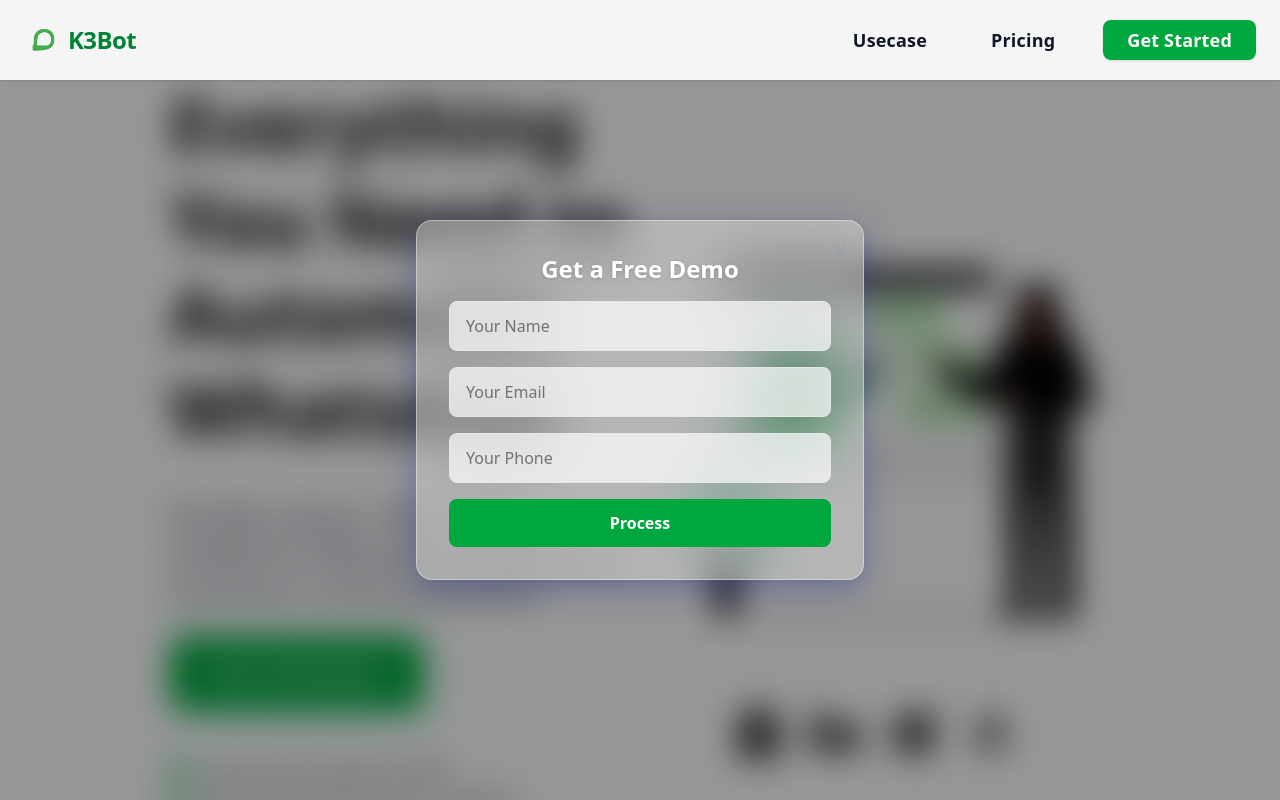
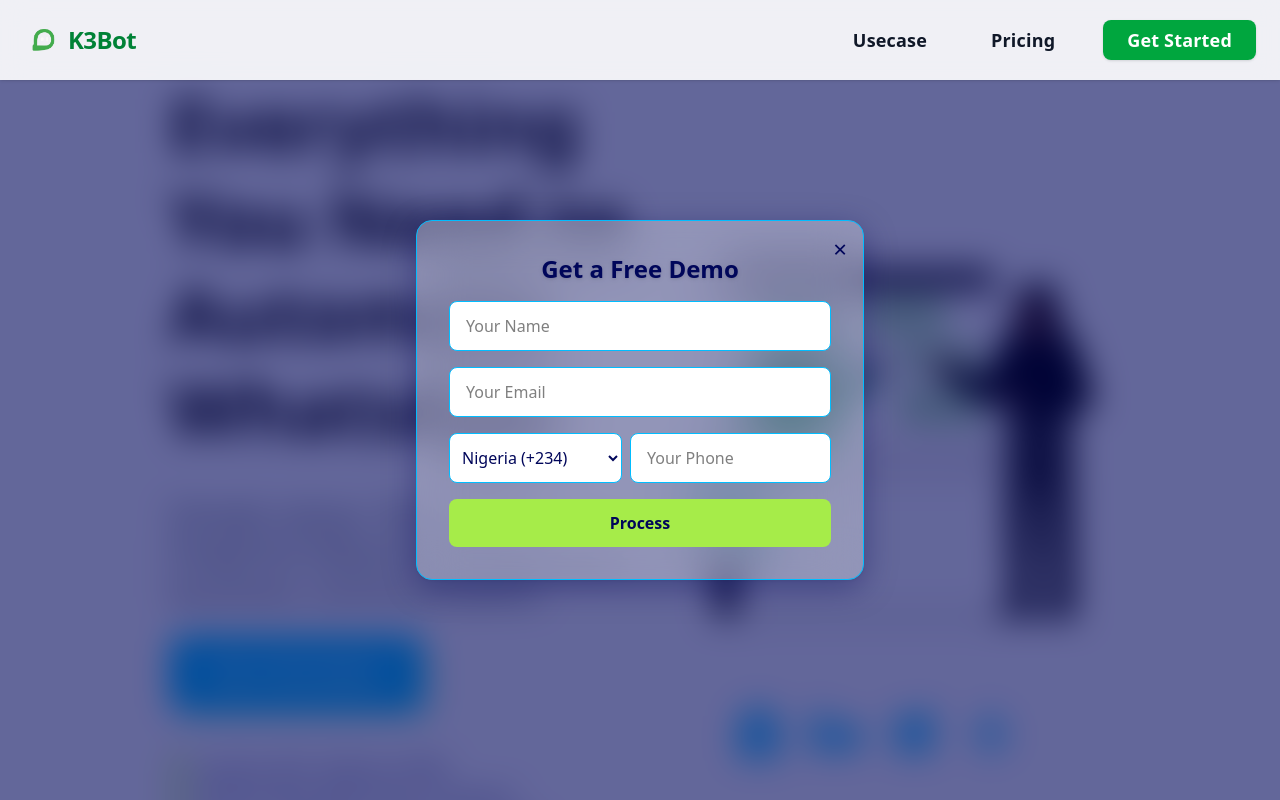
Before and after one commit to LadeleAjao/K3bot-, a React (Vite) app: page / in a window 1280 px wide. Both pictures are taken after a click on the button "Get a free demo". Shown: the top 800 px of the page. Built offline with nearby package versions, Linux system fonts and the light colour scheme.

Commit message:
demo final push

```diff
--- a/index.html
+++ b/index.html
@@ -2,7 +2,7 @@
 <html lang="en">
   <head>
     <meta charset="UTF-8" />
-    <link rel="icon" type="image/svg+xml" href="/vite.svg" />
+    <link rel="icon" type="image/svg+xml" href="/K3bot.png" />
     <meta name="viewport" content="width=device-width, initial-scale=1.0" />
     <title>K3BOT</title>
 
--- a/src/Component/Hero.jsx
+++ b/src/Component/Hero.jsx
@@ -3,7 +3,21 @@ import Lottie from "lottie-react";
 import ChatboxAnimation from "../assets/Chatbox.json";
 import { FaCheckCircle, FaHospital, FaPills } from "react-icons/fa";
 import { MdLocalPharmacy, MdFlight } from "react-icons/md";
-import emailjs from "@emailjs/browser";
+import { backendUrl } from "../App"; // ✅ import backend URL
+
+// Simple African country code list (can be expanded)
+const countryCodes = [
+  { code: "+234", name: "Nigeria" },
+  { code: "+254", name: "Kenya" },
+  { code: "+233", name: "Ghana" },
+  { code: "+27", name: "South Africa" },
+  { code: "+225", name: "Ivory Coast" },
+  { code: "+256", name: "Uganda" },
+  { code: "+237", name: "Cameroon" },
+  { code: "+250", name: "Rwanda" },
+  { code: "+255", name: "Tanzania" },
+  { code: "+212", name: "Morocco" },
+];
 
 const Hero = () => {
   const [showModal, setShowModal] = useState(false);
@@ -11,6 +25,7 @@ const Hero = () => {
     name: "",
     email: "",
     phone: "",
+    countryCode: "+234",
   });
   const [processing, setProcessing] = useState(false);
   const [successMsg, setSuccessMsg] = useState("");
@@ -19,6 +34,10 @@ const Hero = () => {
 
   const handleInputChange = (e) => {
     setDemoForm({ ...demoForm, [e.target.name]: e.target.value });
+  };
+
+  const handleCountryCodeChange = (e) => {
+    setDemoForm({ ...demoForm, countryCode: e.target.value });
   };
 
   const validate = (email) => {
@@ -39,22 +58,28 @@ const Hero = () => {
     }
 
     try {
-      await emailjs.send(
-        "service_cli4c8k",
-        "template_ptql1iv",
-        {
-          to_email: demoForm.email,
-          from_name: demoForm.name,
-          phone: demoForm.phone,
-          reply_to: demoForm.email,
+      // ✅ Call backend API
+      const res = await fetch(`${backendUrl}/api/demo/demo`, {
+        method: "POST",
+        headers: {
+          "Content-Type": "application/json",
         },
-        "2wiLQzKa6T7OvVkwU"
-      );
+        body: JSON.stringify({
+          ...demoForm,
+          phone: `${demoForm.countryCode}${demoForm.phone}`,
+        }),
+      });
 
+      const data = await res.json();
+
+      if (res.ok) {
         setSuccessMsg(`Welcome email sent to ${demoForm.email} successfully!`);
-      setDemoForm({ name: "", email: "", phone: "" });
+        setDemoForm({ name: "", email: "", phone: "", countryCode: "+234" });
+      } else {
+        setErrorMsg(data.message || "Failed to send welcome email.");
+      }
     } catch (err) {
-      setErrorMsg("Failed to send welcome email.");
+      setErrorMsg("Something went wrong. Please try again later.");
     } finally {
       setProcessing(false);
     }
@@ -99,7 +124,7 @@ const Hero = () => {
             </h2>
             <div className="flex justify-center md:justify-start">
               <button
-                className="text-white text-[16px] md:text-[20px] font-semibold px-6 py-3 md:px-10 md:py-5 rounded-xl bg-green-600 border border-green-600 shadow-[6px_6px_12px_#a7f3d0,-6px_-6px_12px_#ffffff] hover:bg-green-700 hover:border-green-700 transition-all duration-300"
+                className="text-white text-[16px] md:text-[20px] font-semibold px-6 py-3 md:px-10 md:py-5 rounded-xl bg-[#00BDFF] border border-[#00BDFF] shadow-[6px_6px_12px_#a7f3d0,-6px_-6px_12px_#ffffff] hover:bg-[#00065A] hover:border-[#00065A] transition-all duration-300"
                 onClick={() => setShowModal(true)}
               >
                 Get a free demo
@@ -109,22 +134,22 @@ const Hero = () => {
           {/* Feature List */}
           <div className="mt-4 md:mt-6 space-y-2 md:space-y-4 text-left">
             <div className="flex flex-wrap gap-2 md:gap-0">
-              <p className="flex items-center text-gray-800 text-base md:text-lg mr-4">
-                <FaCheckCircle className="text-green-600 mr-2" /> Used by 200+
+              <p className="flex items-center text-[#00065A] text-base md:text-lg mr-4">
+                <FaCheckCircle className="text-[#A6EC49] mr-2" /> Used by 200+
                 Nigerian SMEs
               </p>
-              <p className="flex items-center text-gray-800 text-base md:text-lg mr-4">
-                <FaCheckCircle className="text-green-600 mr-2" /> GDPR &
+              <p className="flex items-center text-[#00065A] text-base md:text-lg mr-4">
+                <FaCheckCircle className="text-[#A6EC49] mr-2" /> GDPR &
                 WhatsApp Policy Compliant
               </p>
-              <p className="flex items-center text-gray-800 text-base md:text-lg">
-                <FaCheckCircle className="text-green-600 mr-2" /> Supports
+              <p className="flex items-center text-[#00065A] text-base md:text-lg">
+                <FaCheckCircle className="text-[#A6EC49] mr-2" /> Supports
                 Paystack, Flutterwave & More
               </p>
             </div>
           </div>
           {/* Mobile Icons */}
-          <div className="flex md:hidden justify-center gap-2 mt-4 text-[26px] text-black">
+          <div className="flex md:hidden justify-center gap-2 mt-4 text-[26px] text-[#00BDFF]">
             <FaHospital />
             <FaPills />
             <MdLocalPharmacy />
@@ -142,7 +167,7 @@ const Hero = () => {
             />
           </div>
           {/* Desktop Icons */}
-          <div className="mt-8 hidden md:grid grid-cols-4 gap-6 text-center text-[40px] md:text-[50px] text-black">
+          <div className="mt-8 hidden md:grid grid-cols-4 gap-6 text-center text-[40px] md:text-[50px] text-[#00BDFF]">
             <FaHospital />
             <FaPills />
             <MdLocalPharmacy />
@@ -156,29 +181,29 @@ const Hero = () => {
         <>
           {/* Dim overlay */}
           <div
-            className="fixed inset-0 z-40 bg-black/40"
+            className="fixed inset-0 z-40 bg-[#00065A]/60"
             onClick={() => setShowModal(false)}
           ></div>
 
           {/* Glassmorphism Modal */}
           <div className="fixed inset-0 z-50 flex items-center justify-center">
             <div
-              className="relative bg-white/30 backdrop-blur-xl border border-white/40 shadow-2xl rounded-2xl p-6 sm:p-8 w-full max-w-xs sm:max-w-md flex flex-col items-center animate-pop-up"
+              className="relative bg-white/30 backdrop-blur-xl border border-[#00BDFF] shadow-2xl rounded-2xl p-6 sm:p-8 w-full max-w-xs sm:max-w-md flex flex-col items-center animate-pop-up"
               style={{
                 boxShadow:
-                  "0 8px 32px 0 rgba(31, 38, 135, 0.37), 0 1.5px 3px 0 rgba(0,0,0,0.05)",
+                  "0 8px 32px 0 rgba(0,6,90,0.37), 0 1.5px 3px 0 rgba(0,0,0,0.05)",
                 maxHeight: "90vh",
                 overflowY: "auto",
               }}
             >
               <button
-                className="absolute top-3 right-4 text-2xl text-gray-400 hover:text-gray-700"
+                className="absolute top-3 right-4 text-2xl text-[#00065A] hover:text-[#00BDFF]"
                 onClick={() => setShowModal(false)}
                 aria-label="Close"
               >
                 &times;
               </button>
-              <h2 className="text-2xl font-bold mb-4 text-center text-white drop-shadow">
+              <h2 className="text-2xl font-bold mb-4 text-center text-[#00065A] drop-shadow">
                 Get a Free Demo
               </h2>
               <form
@@ -190,7 +215,7 @@ const Hero = () => {
                   type="text"
                   name="name"
                   placeholder="Your Name"
-                  className="w-full px-4 py-3 border border-gray-200 rounded-lg focus:outline-none focus:ring-2 focus:ring-green-400 bg-white/70"
+                  className="w-full px-4 py-3 border border-[#00BDFF] rounded-lg focus:outline-none focus:ring-2 focus:ring-[#00BDFF] bg-white"
                   value={demoForm.name}
                   onChange={handleInputChange}
                   required
@@ -199,30 +224,45 @@ const Hero = () => {
                   type="email"
                   name="email"
                   placeholder="Your Email"
-                  className="w-full px-4 py-3 border border-gray-200 rounded-lg focus:outline-none focus:ring-2 focus:ring-green-400 bg-white/70"
+                  className="w-full px-4 py-3 border border-[#00BDFF] rounded-lg focus:outline-none focus:ring-2 focus:ring-[#00BDFF] bg-white"
                   value={demoForm.email}
                   onChange={handleInputChange}
                   required
                 />
+                <div className="flex gap-2">
+                  <select
+                    name="countryCode"
+                    value={demoForm.countryCode}
+                    onChange={handleCountryCodeChange}
+                    className="px-2 py-3 border border-[#00BDFF] rounded-lg bg-white text-[#00065A] focus:outline-none"
+                    required
+                  >
+                    {countryCodes.map((c) => (
+                      <option key={c.code} value={c.code}>
+                        {c.name} ({c.code})
+                      </option>
+                    ))}
+                  </select>
                   <input
                     type="tel"
                     name="phone"
                     placeholder="Your Phone"
-                  className="w-full px-4 py-3 border border-gray-200 rounded-lg focus:outline-none focus:ring-2 focus:ring-green-400 bg-white/70"
+                    className="w-full px-4 py-3 border border-[#00BDFF] rounded-lg focus:outline-none focus:ring-2 focus:ring-[#00BDFF] bg-white"
                     value={demoForm.phone}
                     onChange={handleInputChange}
                     required
                   />
+                </div>
                 <button
                   type="submit"
-                  className="w-full py-3 rounded-lg font-semibold bg-green-600 text-white hover:bg-green-700 transition"
+                  className="w-full py-3 rounded-lg font-semibold bg-[#A6EC49] text-[#00065A] hover:bg-[#00BDFF] hover:text-white transition"
                   disabled={processing}
                 >
                   {processing ? "Processing..." : "Process"}
                 </button>
               </form>
               {successMsg && (
-                <div className="mt-4 text-green-600 text-center">
+                <div className="mt-4 text-[#A6EC49] text-center">
                   {successMsg}
                 </div>
               )}
@@ -244,7 +284,14 @@ const Hero = () => {
           .animate-pop-up {
             animation: pop-up 0.4s cubic-bezier(.22,1,.36,1) both;
           }
-          /* Responsive hero height: 70vh for mobile, 100vh for md+ */
+          /* Responsive hero height: 60vh for mobile, 100vh for md+ */
+          @media (max-width: 767px) {
+            #hero-section {
+              min-height: 60vh !important;
+              padding-bottom: 3rem !important;
+              padding-top: 2rem !important;
+            }
+          }
           @media (min-width: 768px) {
             #hero-section {
               min-height: 100vh !important;
```
Also changed, not shown: public/Horizontal Colour 1.png (added), public/K3BOT.png. Lines whose indentation alone changed are shown as unchanged.
